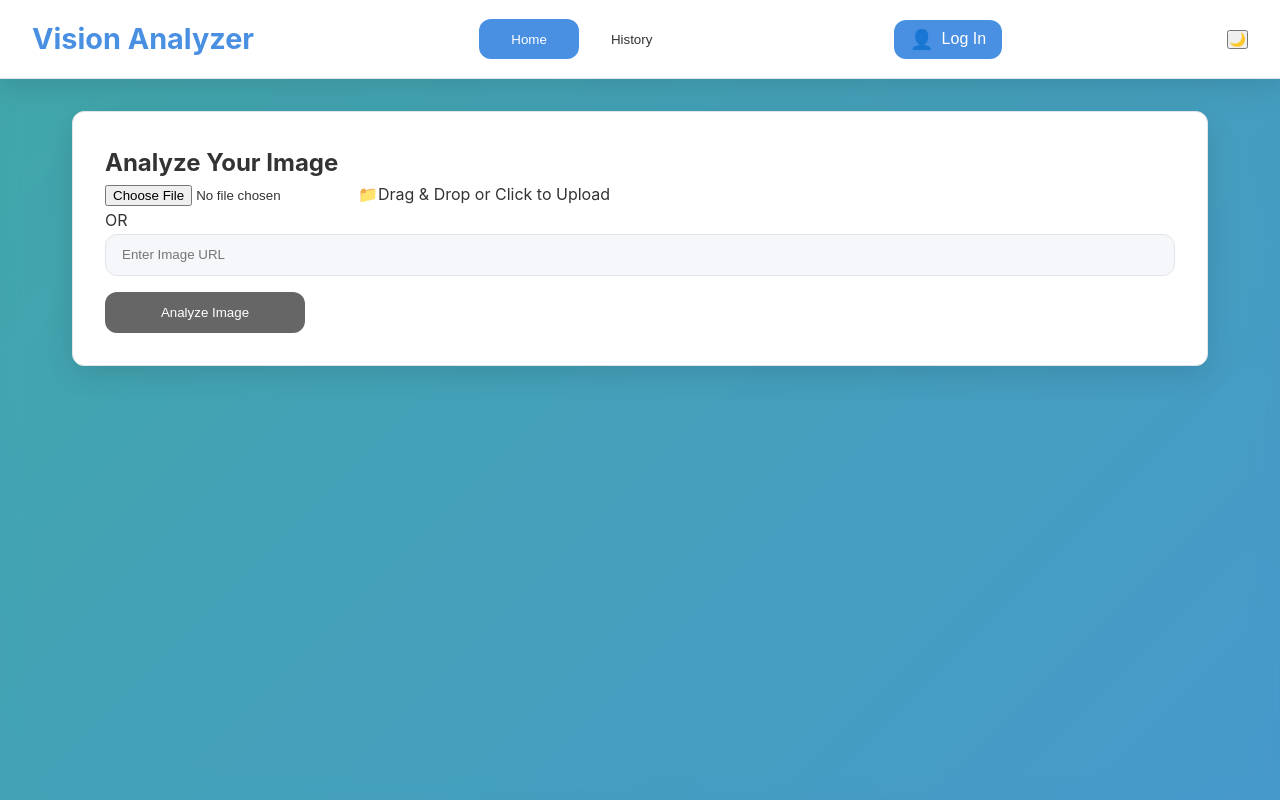
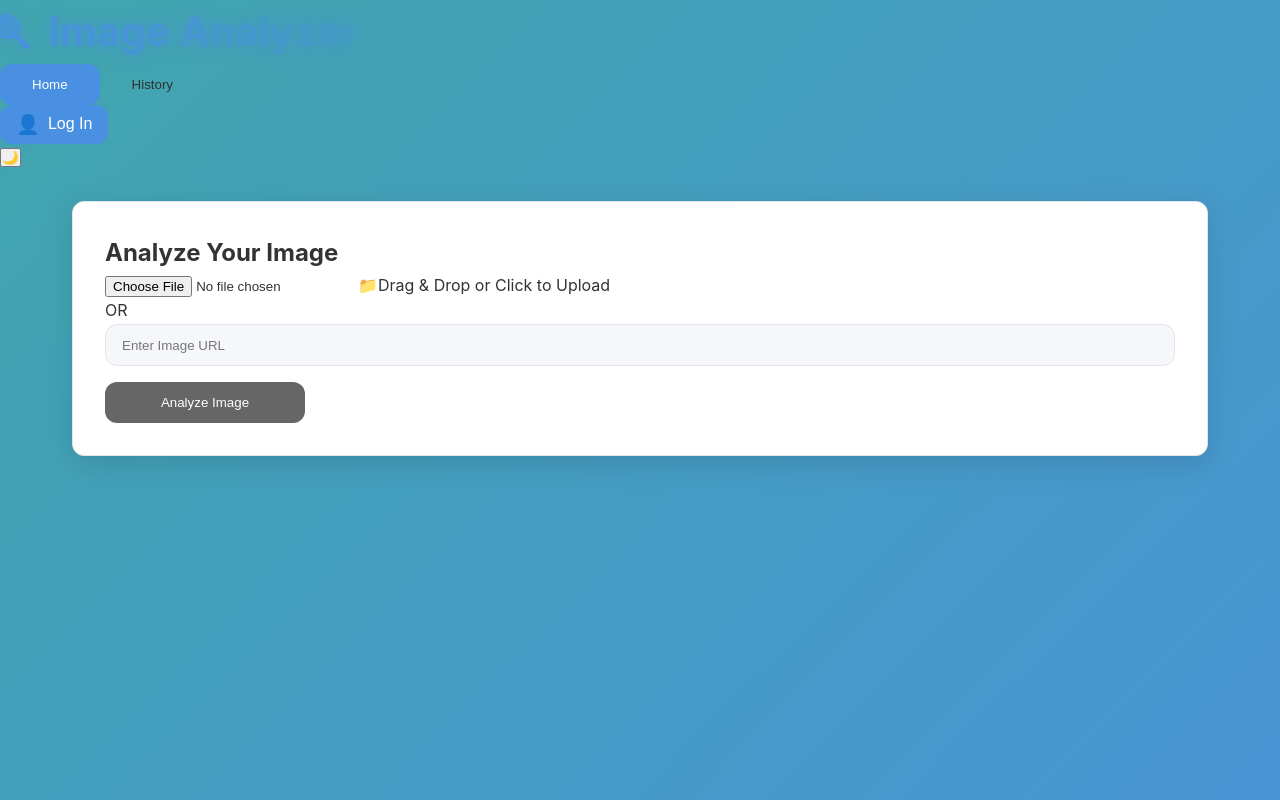
Before and after one commit to kartik220803/image-analyzer, a React (Create React App) app in the folder frontend/: page / in a window 1280 px wide. Built offline with nearby package versions, Linux system fonts and the light colour scheme; the HTML template or start-up script is replaced by a standard one.

Commit message:
made somes changes

```diff
--- a/frontend/src/App.css
+++ b/frontend/src/App.css
@@ -65,6 +65,22 @@
     }
 }
 
+/* Logo Animation */
+@keyframes logoAnimation {
+    0% {
+        transform: scale(1);
+        text-shadow: 0 0 10px rgba(74, 144, 226, 0.5);
+    }
+    50% {
+        transform: scale(1.05);
+        text-shadow: 0 0 20px rgba(74, 144, 226, 0.8);
+    }
+    100% {
+        transform: scale(1);
+        text-shadow: 0 0 10px rgba(74, 144, 226, 0.5);
+    }
+}
+
 body {
     font-family: -apple-system, BlinkMacSystemFont, 'Segoe UI', Roboto, 'Helvetica Neue', Arial, sans-serif;
     background: linear-gradient(-45deg, var(--gradient-start), var(--gradient-end));
@@ -79,6 +95,33 @@ body {
     display: flex;
     flex-direction: column;
     backdrop-filter: blur(10px);
+}
+
+.app-logo {
+    font-size: 2.5rem;
+    font-weight: bold;
+    background: linear-gradient(45deg, var(--gradient-start), var(--gradient-end));
+    -webkit-background-clip: text;
+    background-clip: text;
+    -webkit-text-fill-color: transparent;
+    animation: logoAnimation 3s ease-in-out infinite;
+    display: flex;
+    align-items: center;
+    gap: 0.5rem;
+    text-decoration: none;
+}
+
+.app-logo span {
+    display: inline-block;
+}
+
+.app-logo .icon {
+    font-size: 2rem;
+    margin-right: 0.5rem;
+}
+
+[data-theme='dark'] .app-logo {
+    text-shadow: 0 0 15px rgba(96, 165, 250, 0.5);
 }
 
 /* Notification System */
--- a/frontend/src/App.js
+++ b/frontend/src/App.js
@@ -280,7 +280,7 @@ function App() {
     };
 
     return (
-        <div className="App">
+        <div className="app">
             {/* Notification Container */}
             <div className="notification-container">
                 {notifications.map(({ id, message, type }) => (
@@ -296,8 +296,11 @@ function App() {
                 ))}
             </div>
 
-            <header className="header">
-                <h1 className="app-title">Vision Analyzer</h1>
+            <header className="app-header">
+                <div className="app-logo">
+                    <span className="icon">🔍</span>
+                    <span>Image Analyzer</span>
+                </div>
                 <nav className="nav-links">
                     <button
                         className={`nav-link ${activeTab === 'home' ? 'active' : ''}`}
```
Also changed, not shown: 1 other file (tests, documents, lock files or other folders).
